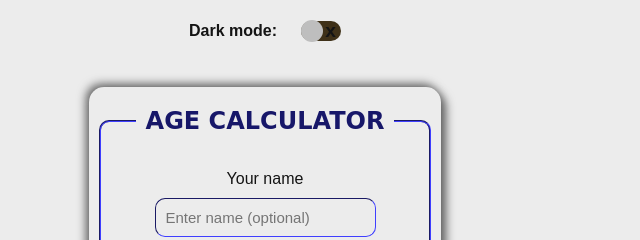
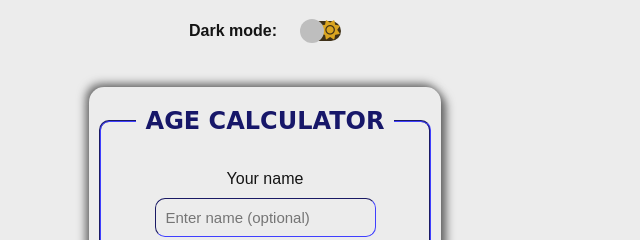
Before and after one commit to GinMeek/age-calc, a plain HTML site: page index.html in a window 1280 px wide. Shown: the top 240 px of the page, 375-1015 px from the left. Drawn offline with Linux system fonts and the light colour scheme.

Commit message:
updated index.html and css

```diff
--- a/css/style.css
+++ b/css/style.css
@@ -61,7 +61,8 @@ header.sticky {
 header,
 fieldset,
 footer,
-footer .socials {
+footer .socials,
+#theme label {
   display: flex;
   align-items: center;
 }
@@ -225,27 +226,25 @@ legend h1,
   height: 20px;
   background-color: #3f3118;
   border-radius: 10px;
-  padding: 5px;
-  display: flex;
   justify-content: space-between;
-  align-items: center;
   position: relative;
+  padding: 0 5px;
 }
 
 .ball {
   background-color: #bebebe;
-  width: 22px;
-  height: 22px;
+  width: 24px;
+  height: 24px;
   border-radius: 50%;
   position: absolute;
   top: 50%;
-  left: 0;
-  transform: translateY(-50%);
+  left: -1px;
+  translate: 0 -50%;
   transition: translate 0.2s linear;
 }
 
 #checkbox:checked + label .ball {
-  translate: 20px;
+  translate: 19px -50%;
 }
 
 /* input[type="date"]::-webkit-calendar-picker-indicator {
--- a/index.html
+++ b/index.html
@@ -19,8 +19,8 @@
         <h4>Dark mode:</h4>
         <input type="checkbox" name="checkbox" id="checkbox" />
         <label for="checkbox">
-          <p class="on">o</p>
-          <p class="off">x</p>
+          <p class="on"><i class="fa-solid fa-moon"></i></p>
+          <p class="off" style="color: goldenrod;"><i class="fa-solid fa-sun"></i></p>
           <div class="ball"></div>
         </label>
       </div>
```
